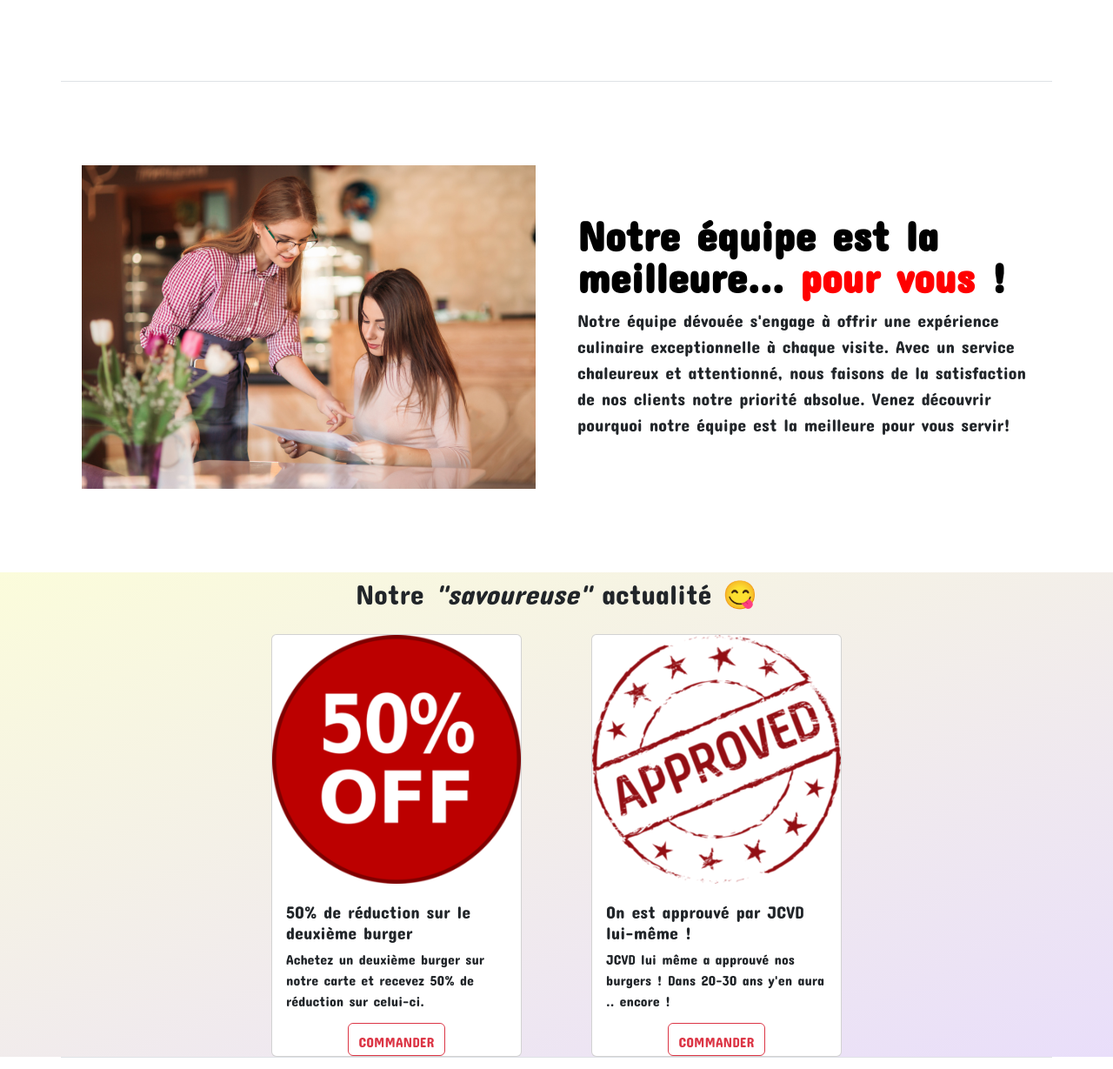
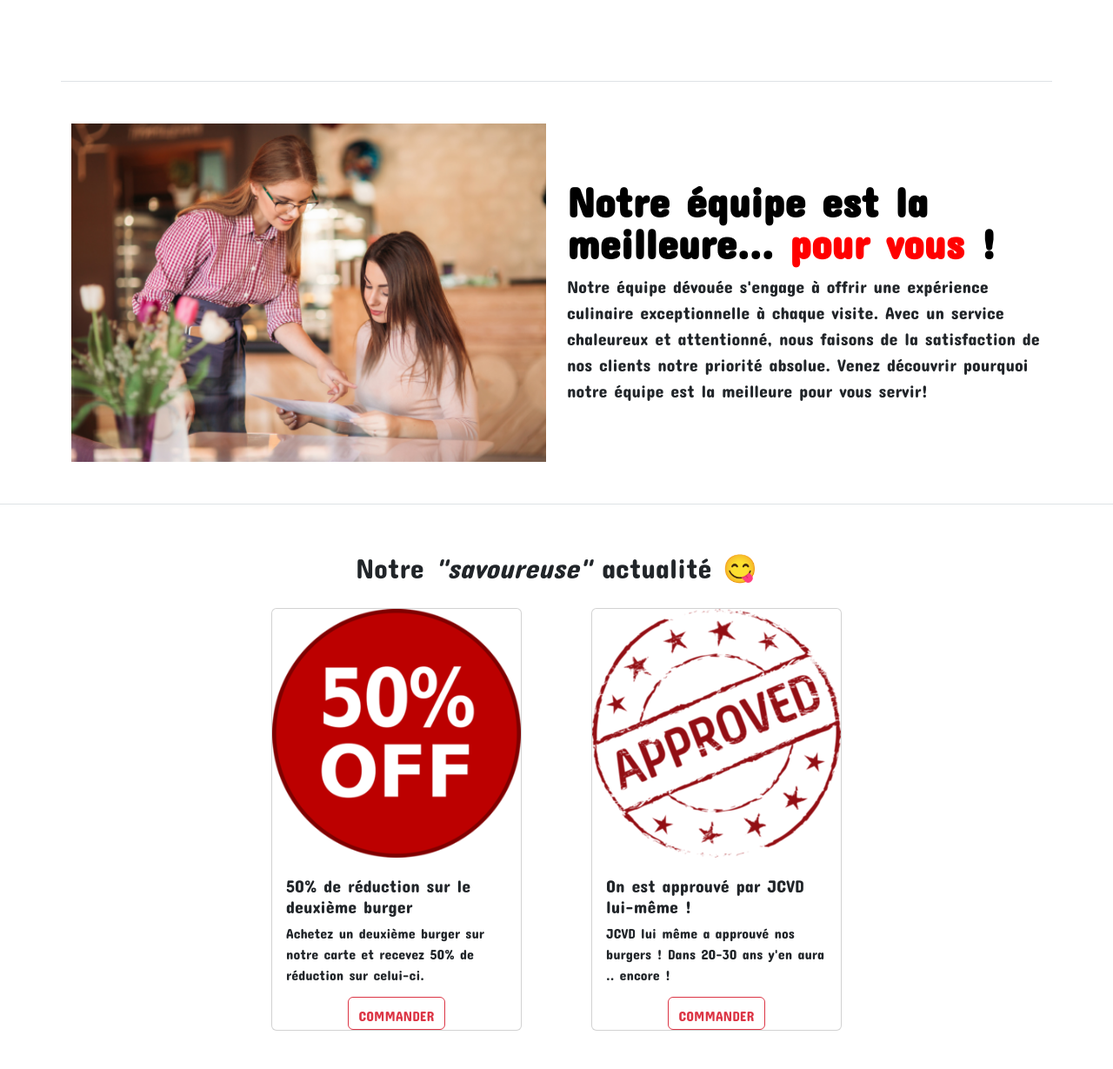
Before and after one commit to stevenmottiaux/restaurant-css-framework, a plain HTML site: page index.html in a window 1280 px wide. Shown: the part 1243-2472 px from the top of the page at 87% size. Drawn offline with Linux system fonts and the light colour scheme.

Commit message:
Quatrième version fichiers du site

```diff
--- a/index.html
+++ b/index.html
@@ -125,8 +125,8 @@
     </div>
   </div>
   <!-- Info meilleur service-->
-  <div class="container col-xxl-8 px-4 py-5 border-top">
-    <div class="row flex-lg-row align-items-center justify-content-center g-5 py-5">
+  <div class="container col-xxl-8 w-100 border-top">
+    <div class="row flex-lg-row align-items-center justify-content-center  py-5">
       <div class="col-10 col-sm-8 col-lg-6">
         <img src="./assets/images/service.png" class="d-block mx-lg-auto img-fluid" alt="belgium-image" width="700" height="500" loading="lazy">
       </div>
@@ -137,7 +137,7 @@
     </div>
   </div>
   <!-- Section qui comporte les deux cards, ne s'affiche qu'en medium screen et + -->
-  <div class="news d-none d-md-block d-flex flex-column justify-content-center">
+  <div class="news d-none d-md-block d-flex flex-column justify-content-center border-top py-5">
     <div class="row news-title text-center container-fluid p-0 g-0">
       <h2>Notre <element class="italic">"savoureuse"</element> actualité &#x1F60B;</h2>
     </div>
--- a/styles.css
+++ b/styles.css
@@ -12,9 +12,11 @@ body {
     font-family: "Concert One" !important;
     overflow-x: hidden;
     width: 100%;
+    margin: 0;
+    padding: 0;
 }
 
-.header, .news, .album {
+.header {
     background-image: linear-gradient(-20deg, #e9defa 0%, #fbfcdb 100%);
 }
 
```
Also changed, not shown: about.html (line endings or trailing spaces).
